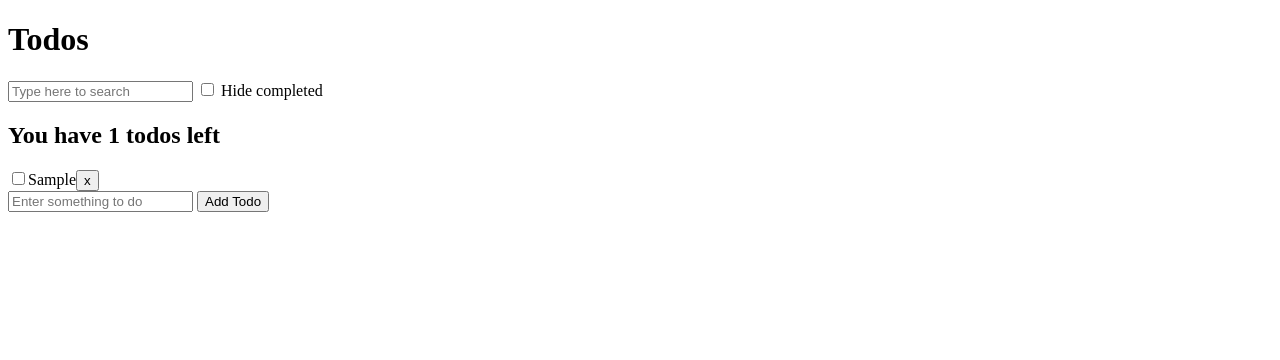
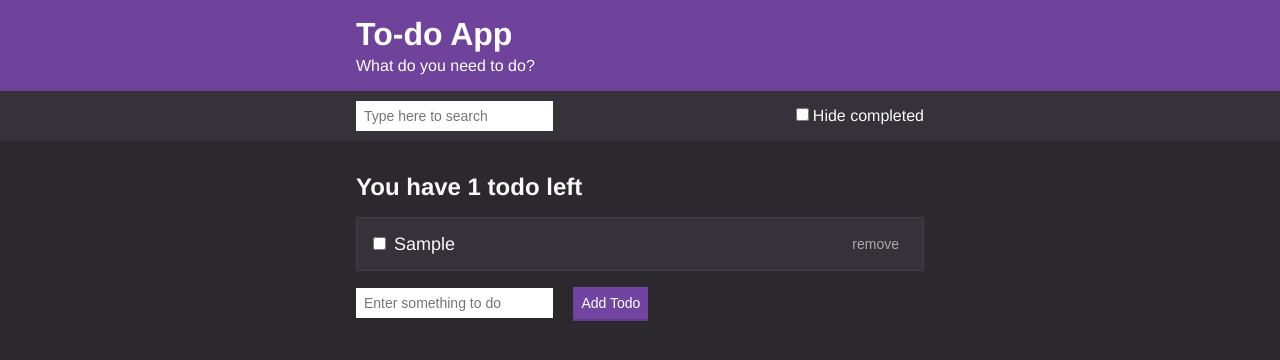
Before and after one commit to Groude/todo-app, a plain HTML site: page index.html in a window 1280 px wide. Both pictures are taken after typing "Sample" into the empty fields and a click on the button "Add Todo". Drawn offline with Linux system fonts and the light colour scheme.

Commit message:
Changed folder structure, added styles, fixed checkbox

```diff
--- /dev/null
+++ b/css/style.css
@@ -0,0 +1,224 @@
+/*
+// Colors
+$off-black: #20222b;
+$dark-blue: #333745;
+$blue: #3c4251;
+$light-blue: #464b5e;
+$off-white: #a5afd7;
+$purple: #8357c5;
+// Spacing
+$s-size: 1.2rem;
+$m-size: 1.6rem;
+$l-size: 3.2rem;
+$xl-size: 4.8rem;
+$desktop-breakpoint: 45rem;
+*/
+
+/* Base Styles */
+
+* {
+  box-sizing: border-box;
+  margin: 0;
+  padding: 0;
+}
+
+html {
+font-size: 62.5%;
+}
+
+body {
+  background: #2B292E;
+color: #fafafa;
+font-family: Helvetica, Arial, sans-serif;
+font-size: 1.6rem;
+}
+
+button {
+cursor: pointer;
+}
+
+a {
+  color: #6F439C;
+}
+
+/* Container */
+
+.container {
+max-width: 60rem;
+margin: 0 auto;
+padding: 0 1.6rem;
+}
+
+/* Header */
+
+.header {
+background: #6F439C;
+color:white;
+padding: 1.6rem 0;
+}
+
+.header__title {
+font-size: 3.2rem;
+margin-bottom: .4rem;
+}
+
+.header__subtitle {
+/* color: #777; */
+font-size: 1.6rem;
+font-weight: 300;
+}
+
+/* Actions Bar */
+
+.actions {
+  background-color: #353239;
+  /* border-bottom: 1px solid #dedfe0; */
+  /* color: #333333; */
+  padding: 1rem
+}
+
+.actions__container {
+  align-items: center;
+  display: flex;
+  max-width: 60rem;
+  margin: 0 auto;
+  min-height: 3rem;
+  padding: 0 1.6rem;
+}
+
+.actions__container--spaced {
+  justify-content: space-between
+}
+
+/* Form Inputs */
+
+.input {
+  border: none;
+  font-size: 1.4rem;
+  font-weight: 300;
+  height: 3rem;
+  margin-right: 1.6rem;
+  padding: .4rem .8rem;
+}
+
+.checkbox {
+  display: flex;
+  align-items: baseline;
+}
+
+.checkbox > input {
+  margin-right: .4rem;
+}
+
+.button {
+  background: #7044a0;
+  border: none;
+  border-bottom: 2px solid #603a88;
+  color: white;
+  font-size: 1.4rem;
+  font-weight: 300;
+  padding: .8rem;
+  transition: background .3s ease, color .3s ease;
+}
+
+.button:hover {
+  background: #5F3A87;
+}
+
+.button--secondary {
+  background: #888888;
+  border-bottom: 2px solid #717171;
+}
+
+.button--secondary:hover {
+  background: #6E6E6E;
+}
+
+.button--text {
+  background: none;
+  border: none;
+  color: #aaa;
+}
+
+.button--text:hover {
+  background: none;
+  color: white;
+  text-decoration: underline;
+}
+
+/* Note editor */
+
+.title-input {
+  border: 1px solid #DEDFE0;
+  font-size: 2rem;
+  font-weight: 300;
+  display: block;
+  margin: 2.4rem 0;
+  padding: .8rem;
+  width: 100%;
+}
+
+.body-input {
+  border: 1px solid #DEDFE0;
+  font-family: inherit;
+  font-size: 1.6rem;
+  font-weight: 300;
+  display: block;
+  margin: 2.4rem 0;
+  min-height: 15rem;
+  padding: .8rem;
+  width: 100%;
+}
+
+/* Note List Item */
+
+.list-item {
+  text-decoration: none;
+  color: #fafafa;
+  cursor: pointer;
+  background: #353239;
+  border: 1px solid #423e47;
+  margin: 1.6rem 0;
+  padding: 1rem 1.6rem;
+  display: block;
+  transition: background .3s ease;
+  display: flex;
+  justify-content: space-between;
+  align-items: center;
+
+}
+
+.list-item__container {
+  display: flex;
+  font-size: 1.8rem;
+  font-weight: 300;
+  align-items: baseline;
+}
+
+.list-item__container > *:first-child {
+  margin-right: .8rem;
+}
+
+.list-item:hover {
+  background: #3d3941;
+}
+
+.list-item__title {
+  font-size: 1.8rem;
+  margin-bottom: .4rem;
+}
+
+.list-item__subtitle {
+  color: #666;
+  font-size: 1.4rem;
+  font-weight: 300;
+  font-style: italic;
+}
+
+.list-title {
+  margin: 3.2rem 0 1.6rem;
+}
+
+.empty-message {
+  margin: 3.2rem 0;
+}
--- a/index.html
+++ b/index.html
@@ -1,25 +1,44 @@
 <!DOCTYPE html>
 <html lang="en">
+
 <head>
   <meta charset="UTF-8">
   <meta name="viewport" content="width=device-width, initial-scale=1.0">
   <meta http-equiv="X-UA-Compatible" content="ie=edge">
-  <title>Todo App</title>
+  <title>To-do App</title>
+  <link rel="stylesheet" href="css/style.css">
 </head>
+
 <body>
-  <h1>Todos</h1>
-  <input id="search-todo" type="text" placeholder="Type here to search">
-  <label>
-    <input id="hide-completed" type="checkbox"> Hide completed
-  </label>
-  <div id="todos"></div>
-  <form id="add-todo">
-    <input type="text" placeholder="Enter something to do" name="todoName">
-    <button>Add Todo</button>
-  </form>
 
-  <script src="uuid4.js"></script>
-  <script src="functions.js"></script>
-  <script src="script.js"></script>
+  <header class="header">
+    <div class="container">
+      <h1 class="header__title">To-do App</h1>
+      <h2 class="header__subtitle">What do you need to do?</h2>
+    </div>
+  </header>
+
+  <div class="actions">
+    <div class="actions__container actions__container--spaced">
+      <input id="search-todo" class="input" type="text" placeholder="Type here to search">
+      <label class="checkbox">
+        <input id="hide-completed" type="checkbox"> Hide completed
+      </label>
+    </div>
+  </div>
+
+  <div class="container">
+    <div id="todos"></div>
+    <form id="add-todo">
+      <input class="input" type="text" placeholder="Enter something to do" name="text">
+      <button class="button">Add Todo</button>
+    </form>
+  </div>
+
+
+  <script src="js/uuid4.js"></script>
+  <script src="js/functions.js"></script>
+  <script src="js/script.js"></script>
 </body>
+
 </html>
--- a/functions.js
+++ b/js/functions.js
@@ -26,13 +26,14 @@ const removeTodo = (id) => {
 const toggleTodo = (id) => {
   const todo = todos.find((todo) => todo.id === id);
 
-  if (!todo) {
+  if (todo) {
     todo.completed = !todo.completed;
   }
 }
 
 const generateTodoDOM = (todo) => {
-  const todoEl = document.createElement('div');
+  const todoEl = document.createElement('label');
+  const containerEl = document.createElement('div');
   const checkbox = document.createElement('input');
   const todoText = document.createElement('span');
   const button = document.createElement('button');
@@ -47,27 +48,36 @@ const generateTodoDOM = (todo) => {
 
   todoText.textContent = todo.text;
 
-  button.textContent = 'x';
+  todoEl.classList.add('list-item');
+  containerEl.classList.add('list-item__container');
+  todoEl.appendChild(containerEl);
+
+  button.textContent = 'remove';
+  button.classList.add('button', 'button--text')
   button.addEventListener('click', () => {
     removeTodo(todo.id);
     saveTodos(todos);
     renderTodos(todos, filters);
   });
 
-  todoEl.appendChild(checkbox);
-  todoEl.appendChild(todoText);
+  containerEl.appendChild(checkbox);
+  containerEl.appendChild(todoText);
   todoEl.appendChild(button);
 
   return todoEl;
 }
 
 const generateSummaryDOM = (incompleteTodos) => {
+  const pluralWord = incompleteTodos.length === 1 ? '' : 's';
   const summary = document.createElement('h2');
-  summary.textContent = `You have ${incompleteTodos.length} todos left`;
+  summary.classList.add('list-title');
+  summary.textContent = `You have ${incompleteTodos.length} todo${pluralWord} left`;
   return summary;
 }
 
 const renderTodos = (todos, filters) => {
+  const todosEl = document.querySelector('#todos');
+
   let filteredTodos = todos.filter((todo) => {
     const searchTextMatch = todo.text.toLowerCase().includes(filters.searchText.toLowerCase());
     const hideCompletedMatch = filters.hideCompleted ? !todo.completed : true
@@ -76,11 +86,18 @@ const renderTodos = (todos, filters) => {
 
   const incompleteTodos = filteredTodos.filter((todo) => !todo.completed);
 
-  document.querySelector('#todos').innerHTML = '';
+  todosEl.innerHTML = '';
 
-  document.querySelector('#todos').appendChild(generateSummaryDOM(incompleteTodos));
+  todosEl.appendChild(generateSummaryDOM(incompleteTodos));
 
-  filteredTodos.forEach((todo) => {
-    document.querySelector('#todos').appendChild(generateTodoDOM(todo));
-  });
+  if (filteredTodos.length > 0) {
+    filteredTodos.forEach((todo) => {
+      todosEl.appendChild(generateTodoDOM(todo));
+    });
+  } else {
+    const emptyMessage = document.createElement('p')
+    emptyMessage.textContent = 'No to-dos to show';
+    emptyMessage.classList.add('empty-message');
+    todosEl.appendChild(emptyMessage);
+  }
 }
--- a/script.js
+++ b/js/script.js
@@ -10,15 +10,20 @@ const filters = {
 renderTodos(todos, filters);
 
 document.querySelector('#add-todo').addEventListener('submit', (e) => {
+  const inputEl = e.target.elements.text.value.trim();
+
   e.preventDefault();
+
+  if (inputEl.length > 0) {
     todos.push ({
       id: uuidv4(),
-    text: e.target.elements.todoName.value,
+      text: inputEl,
       completed: false
     });
     saveTodos(todos);
     renderTodos(todos, filters);
-  e.target.elements.todoName.value = '';
+    e.target.elements.text.value = '';
+  }
 });
 
 document.querySelector('#search-todo').addEventListener('input', (e) => {
```
Also changed, not shown: js/uuid4.js (renamed from uuid4.js). Lines whose indentation alone changed are shown as unchanged.
